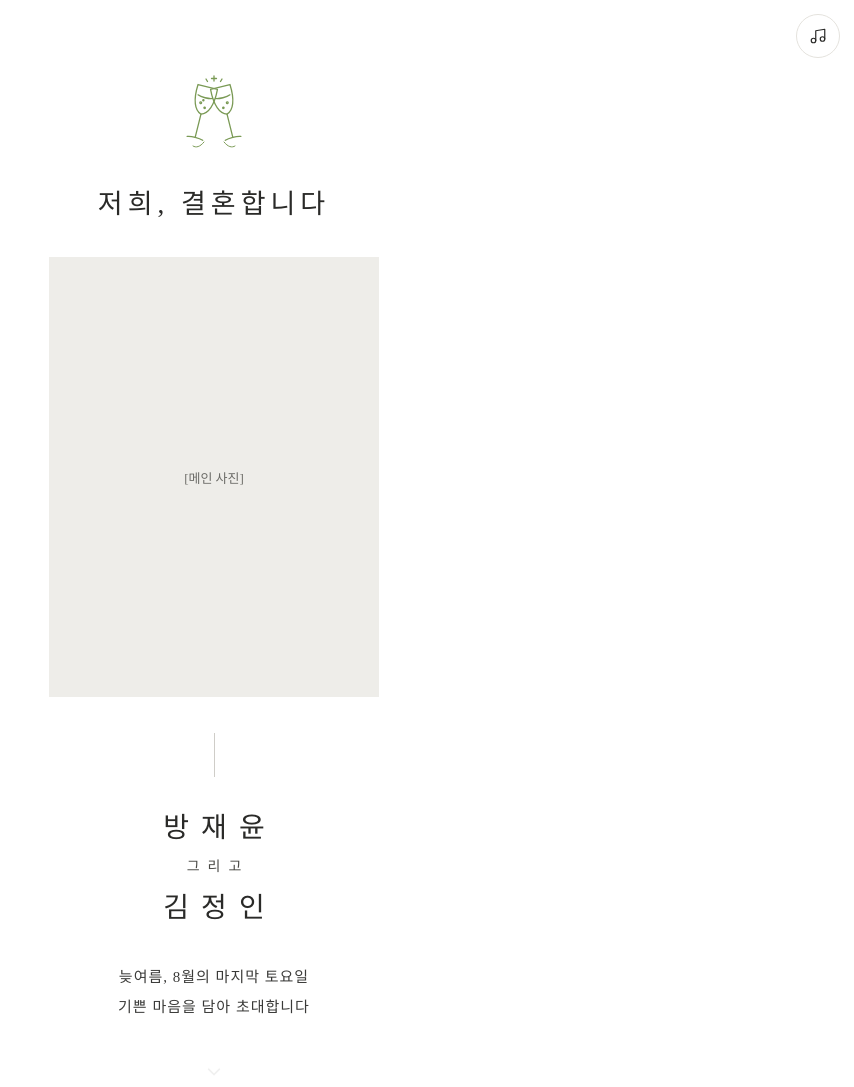
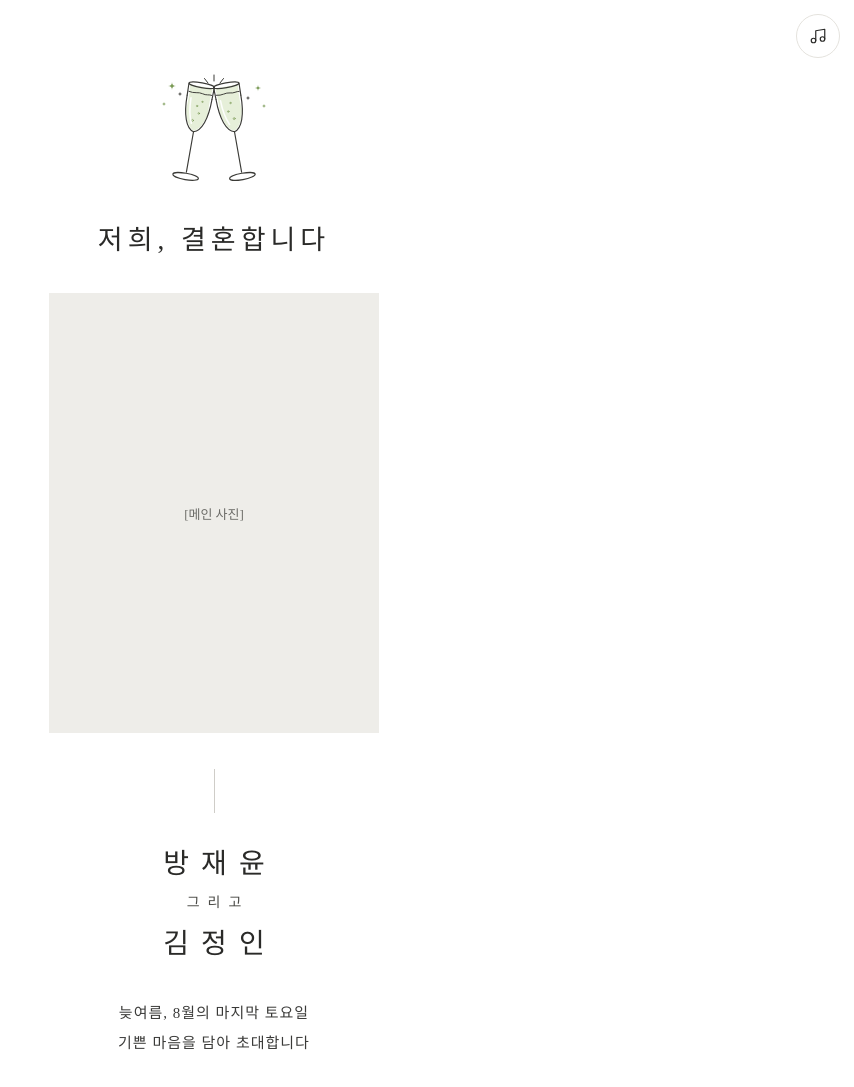
Before and after one commit to jaeyun-jeongin/Jaeyun-jeongin.github.io, a plain HTML site: page index.html in a window 1280 px wide. Shown: the top 1087 px of the page, without its empty margins (426-1280 px from the left). Drawn offline with Linux system fonts and the light colour scheme.

Commit message:
첫 화면 샴페인잔 일러스트 개선
Co-Authored-By: Claude Opus 5.5 <noreply@anthropic.com>
Claude-Session: https://claude.ai/code/session_014x3DoSBryz5Xt6sjpw67QT

```diff
--- a/index.html
+++ b/index.html
@@ -70,12 +70,36 @@ button{font-family:inherit;cursor:pointer}
 
 <!-- COVER -->
 <section style="display: flex; flex-direction: column; align-items: center; padding: 72px 24px 64px; text-align: center">
-<div class="hero-fade" style="margin-bottom: 22px; animation-delay: .1s"><svg width="96" height="84" viewBox="0 0 96 84" aria-hidden="true" fill="none" stroke="#7A9A55" stroke-width="1.3" stroke-linecap="round" stroke-linejoin="round">
-<g transform="rotate(14 34 46)"><path d="M24 14 C23 30 27 40 34 42 C41 40 45 30 44 14 Z"/><path d="M26.5 24 C30 25.5 38 25.5 41.5 24"/><path d="M34 42 L34 66"/><path d="M26 67 C30 65.5 38 65.5 42 67"/><circle cx="31" cy="31" r="0.9"/><circle cx="36" cy="35" r="0.7"/><circle cx="33" cy="28" r="0.6"/></g>
-<g transform="rotate(-14 62 46)"><path d="M52 14 C51 30 55 40 62 42 C69 40 73 30 72 14 Z"/><path d="M54.5 24 C58 25.5 66 25.5 69.5 24"/><path d="M62 42 L62 66"/><path d="M54 67 C58 65.5 66 65.5 70 67"/><circle cx="65" cy="31" r="0.9"/><circle cx="60" cy="35" r="0.7"/></g>
-<path d="M48 4 L48 9 M45.5 6.5 L50.5 6.5"/><path d="M40 7 L41.5 9.5 M56 7 L54.5 9.5"/>
-<path d="M38 70 C34 75 30 76 27 74 M58 70 C62 75 66 76 69 74" stroke-width="1"/>
-</svg></div>
+<div class="hero-fade" style="margin-bottom: 22px; animation-delay: .1s"><svg width="140" height="120" viewBox="0 0 140 120" aria-hidden="true" fill="none" stroke="#3A3A36" stroke-width="1.15" stroke-linecap="round" stroke-linejoin="round">
+<g transform="translate(41 108) rotate(10)">
+<path d="M-11.2 -70 C-10.4 -78 -10.6 -88 -11.6 -95 L11.6 -95 C10.6 -88 10.4 -78 11.2 -70 C9 -58 5 -52 0 -50 C-5 -52 -9 -58 -11.2 -70 Z" fill="#E6EFD9" stroke="none"/>
+<path d="M-12.6 -84 C-12.6 -64 -7.8 -51 0 -49 C7.8 -51 12.6 -64 12.6 -84"/>
+<path d="M-12.6 -84 L-12.9 -96 M12.6 -84 L12.9 -96"/>
+<ellipse cx="0" cy="-96.2" rx="12.9" ry="2.4"/>
+<path d="M-11.6 -88 C-6 -86.4 -2 -89.4 2.4 -88 C6 -86.8 9 -88.6 11.6 -88" stroke-width="0.9"/>
+<path d="M0 -49 L0 -8"/>
+
+<ellipse cx="0" cy="-3.6" rx="13" ry="3.2"/>
+
+<circle cx="-3" cy="-60" r="1" stroke-width=".6" stroke="#7A9A55"/><circle cx="2" cy="-68" r=".8" stroke-width=".6" stroke="#7A9A55"/><circle cx="-1" cy="-75" r=".7" stroke-width=".6" stroke="#7A9A55"/><circle cx="3.5" cy="-80" r=".6" stroke-width=".6" stroke="#7A9A55"/>
+<path d="M-8.4 -82 C-8.2 -72 -6.4 -63 -3.6 -57" stroke="#FFFFFF" stroke-width="1.6" opacity=".9"/>
+</g><g transform="translate(99 108) rotate(-10)">
+<path d="M-11.2 -70 C-10.4 -78 -10.6 -88 -11.6 -95 L11.6 -95 C10.6 -88 10.4 -78 11.2 -70 C9 -58 5 -52 0 -50 C-5 -52 -9 -58 -11.2 -70 Z" fill="#E6EFD9" stroke="none"/>
+<path d="M-12.6 -84 C-12.6 -64 -7.8 -51 0 -49 C7.8 -51 12.6 -64 12.6 -84"/>
+<path d="M-12.6 -84 L-12.9 -96 M12.6 -84 L12.9 -96"/>
+<ellipse cx="0" cy="-96.2" rx="12.9" ry="2.4"/>
+<path d="M-11.6 -88 C-6 -86.4 -2 -89.4 2.4 -88 C6 -86.8 9 -88.6 11.6 -88" stroke-width="0.9"/>
+<path d="M0 -49 L0 -8"/>
+
+<ellipse cx="0" cy="-3.6" rx="13" ry="3.2"/>
+
+<circle cx="2" cy="-62" r="1" stroke-width=".6" stroke="#7A9A55"/><circle cx="-2.6" cy="-70" r=".8" stroke-width=".6" stroke="#7A9A55"/><circle cx="1" cy="-78" r=".7" stroke-width=".6" stroke="#7A9A55"/>
+<path d="M-8.4 -82 C-8.2 -72 -6.4 -63 -3.6 -57" stroke="#FFFFFF" stroke-width="1.6" opacity=".9"/>
+</g>
+<path d="M70 9 L70 3 M64 11 L60.5 6.5 M76 11 L79.5 6.5" stroke-width="1"/>
+<path d="M104 23.8 Q104 26 106.2 26 Q104 26 104 28.2 Q104 26 101.8 26 Q104 26 104 23.8 Z" fill="#3A3A36" stroke="none"/><path d="M36 19.8 Q36 22 38.2 22 Q36 22 36 24.2 Q36 22 33.8 22 Q36 22 36 19.8 Z" fill="#3A3A36" stroke="none"/>
+
+<path d="M28 10 Q28 14 32 14 Q28 14 28 18 Q28 14 24 14 Q28 14 28 10 Z" fill="#7A9A55" stroke="none"/><path d="M114 12.8 Q114 16 117.2 16 Q114 16 114 19.2 Q114 16 110.8 16 Q114 16 114 12.8 Z" fill="#7A9A55" stroke="none"/><path d="M120 32 Q120 34 122 34 Q120 34 120 36 Q120 34 118 34 Q120 34 120 32 Z" fill="#7A9A55" stroke="none"/><path d="M20 30 Q20 32 22 32 Q20 32 20 34 Q20 32 18 32 Q20 32 20 30 Z" fill="#7A9A55" stroke="none"/></svg></div>
 <h1 style="margin: 0; font-family: 'Noto Serif KR', serif; font-weight: 400; font-size: 27px; letter-spacing: 5px; color: #2A2A28"><span class="ch" style="animation-delay: 0.30s">저</span><span class="ch" style="animation-delay: 0.39s">희</span><span class="ch" style="animation-delay: 0.48s">,</span><span class="ch" style="animation-delay: 0.57s">&#160;</span><span class="ch" style="animation-delay: 0.66s">결</span><span class="ch" style="animation-delay: 0.75s">혼</span><span class="ch" style="animation-delay: 0.84s">합</span><span class="ch" style="animation-delay: 0.93s">니</span><span class="ch" style="animation-delay: 1.02s">다</span></h1>
 <div class="hero-photo" style="width: 100%; max-width: 330px; height: 440px; margin-top: 36px; background: #EEEDE9">
 <div class="hero-img" style="width: 100%; height: 100%; display: flex; align-items: center; justify-content: center; font-size: 13px; color: #6B6B67">[메인 사진]</div>
```
